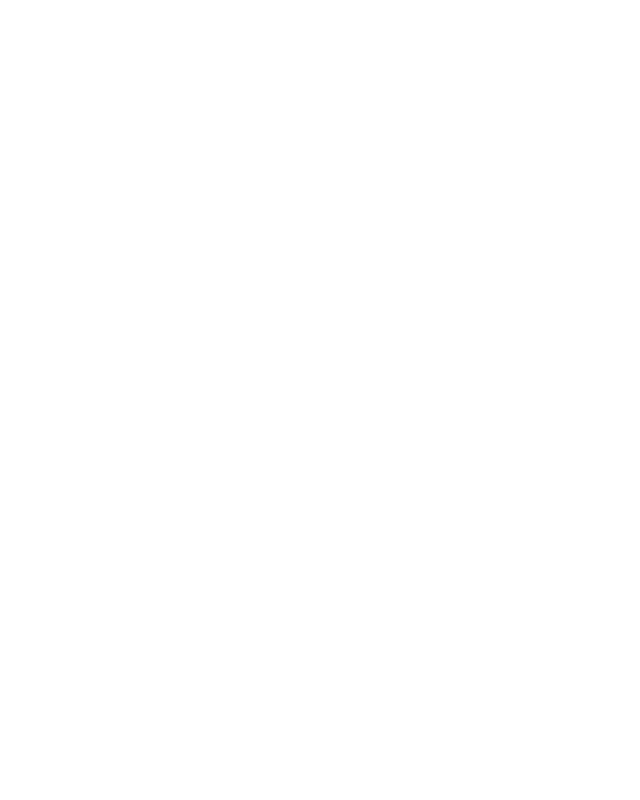
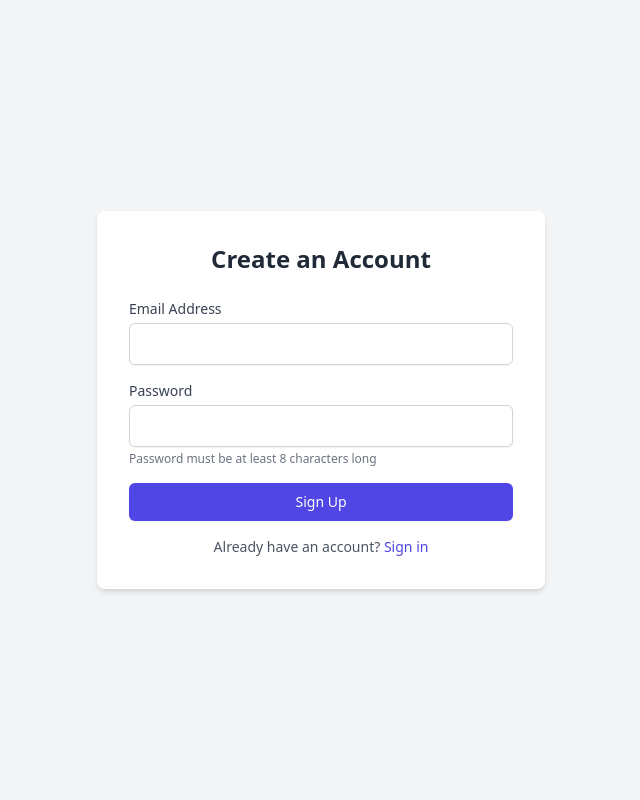
Before and after one commit to taofeeqhamzat/probable-octo-telegram, a Flask app: page / in a window 1280 px wide. Before the commit the part shown is empty. Shown: the whole page, without its empty margins (319-959 px from the left). Run offline with Flask 3, Linux system fonts and the light colour scheme; some libraries are stand-ins or nearby versions.

Commit message:
design signup

```diff
--- a/app.py
+++ b/app.py
@@ -1,10 +1,38 @@
-from flask import Flask, render_template
+from flask import Flask, render_template, request, redirect, url_for, flash
 
 app = Flask(__name__)
+app.secret_key = 'flask-app'
 
 @app.route('/')
 def home():
-   return render_template('index.html')
+   return render_template('signup.html')
+
+@app.route('/signup', methods=['GET', 'POST'])
+def signup():
+    if request.method == 'POST':
+        email = request.form.get('email')
+        password = request.form.get('password')
+
+        # Validate form data
+        error = None
+        if not email:
+            error = 'Email is required.'
+        elif not password:
+            error = 'Password is required.'
+        elif '@' not in email:
+            error = 'Invalid email address.'
+        elif len(password) < 8:
+            error = 'Password must be at least 8 characters long.'
+
+        if error is None:
+            # Here you would typically save the user to a database
+            # For now, we'll just redirect to home with a success message
+            flash('Account created successfully!', 'success')
+            return redirect(url_for('home'))
+        else:
+            flash(error, 'error')
+
+    return render_template('signup.html')
 
 if __name__ == '__main__':
    app.run(debug=True)
--- a/templates/signup.html
+++ b/templates/signup.html
@@ -3,9 +3,54 @@
 
 <head>
   <meta charset="UTF-8">
+  <meta name="viewport" content="width=device-width, initial-scale=1.0">
   <title>Signup</title>
+
+  <!-- tailwind -->
+  <script src="https://cdn.tailwindcss.com"></script>
 </head>
 
-<body></body>
+<body class="bg-gray-100 min-h-screen flex items-center justify-center">
+  <div class="bg-white p-8 rounded-lg shadow-md w-full max-w-md">
+    <h1 class="text-2xl font-bold text-center mb-6 text-gray-800">Create an Account</h1>
+
+    {% with messages = get_flashed_messages(with_categories=true) %}
+      {% if messages %}
+        {% for category, message in messages %}
+          <div class="{{ 'bg-red-100 border border-red-400 text-red-700' if category == 'error' else 'bg-green-100 border border-green-400 text-green-700' }} px-4 py-3 rounded relative mb-4" role="alert">
+            <span class="block sm:inline">{{ message }}</span>
+          </div>
+        {% endfor %}
+      {% endif %}
+    {% endwith %}
+
+    <form class="space-y-4" method="POST" action="{{ url_for('signup') }}">
+      <div>
+        <label for="email" class="block text-sm font-medium text-gray-700 mb-1">Email Address</label>
+        <input type="email" id="email" name="email" required
+               class="w-full px-3 py-2 border border-gray-300 rounded-md shadow-sm focus:outline-none focus:ring-indigo-500 focus:border-indigo-500">
+      </div>
+
+      <div>
+        <label for="password" class="block text-sm font-medium text-gray-700 mb-1">Password</label>
+        <input type="password" id="password" name="password" required
+               class="w-full px-3 py-2 border border-gray-300 rounded-md shadow-sm focus:outline-none focus:ring-indigo-500 focus:border-indigo-500">
+        <p class="mt-1 text-xs text-gray-500">Password must be at least 8 characters long</p>
+      </div>
+
+      <div>
+        <button type="submit"
+                class="w-full flex justify-center py-2 px-4 border border-transparent rounded-md shadow-sm text-sm font-medium text-white bg-indigo-600 hover:bg-indigo-700 focus:outline-none focus:ring-2 focus:ring-offset-2 focus:ring-indigo-500">
+          Sign Up
+        </button>
+      </div>
+    </form>
+
+    <p class="mt-4 text-center text-sm text-gray-600">
+      Already have an account?
+      <a href="#" class="font-medium text-indigo-600 hover:text-indigo-500">Sign in</a>
+    </p>
+  </div>
+</body>
 
 </html>
```
